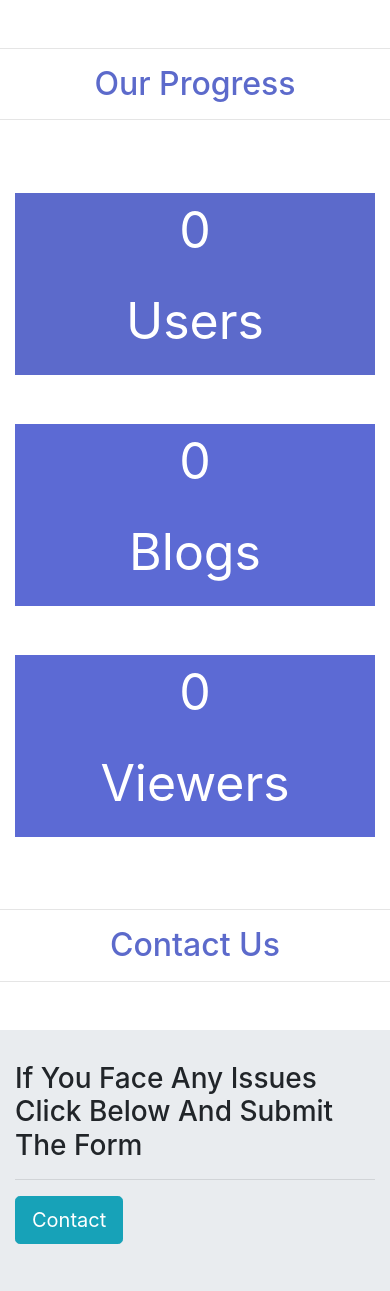
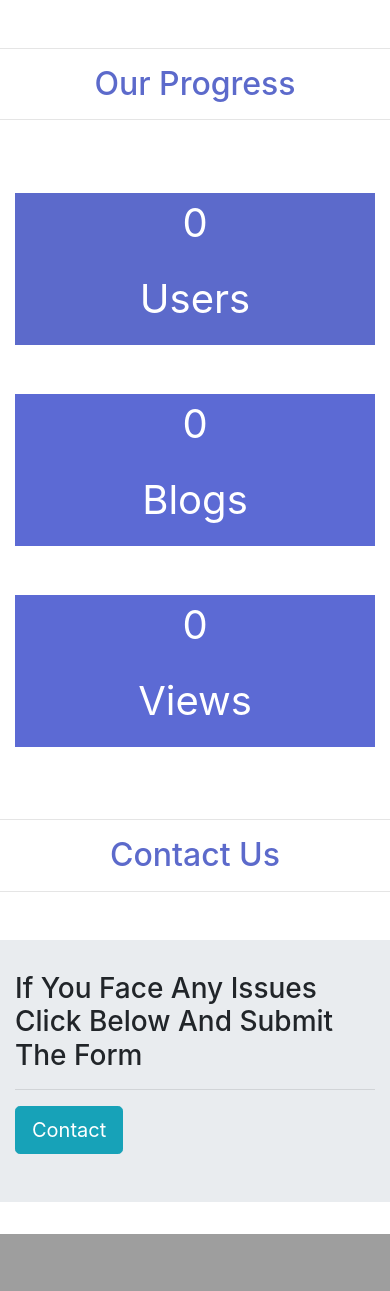
Before and after one commit to kritirikhi/CodeNista, a Django app: page /about/ in a window 390 px wide. Shown: the part 1079-2370 px from the top of the page. After the commit the page ends 2313 px from the top, so only its background shows below. Run offline with Django 3.2, Linux system fonts and the light colour scheme; data that the repository does not hold is empty; some libraries are stand-ins or nearby versions.

Commit message:
added responsiveness

```diff
--- a/templates/home/about.html
+++ b/templates/home/about.html
@@ -3,6 +3,16 @@
 {% block title %}
     About Us
 {% endblock title %}
+
+<style>
+
+@media screen and (min-width: 425.1px) {
+  div.example {
+    font-size: 80px;
+  }
+}
+
+</style>
 
 {% block body %}
 
@@ -42,20 +52,20 @@
             <div class="col-sm-2"></div>
             <div class="col-sm-2 mt-4 mb-4" style="background-color:#5c6acb">
                 <div style="color:#ffcc00"><i class="mt-4 fa fa-users"></i></div>
-                <p style="font-size:50px; color:white">{{users}}</p>
-                <p style="font-size:50px; color:white">Users</p>
+                <p style="font-size:40px; color:white">{{users}}</p>
+                <p style="font-size:40px; color:white">Users</p>
             </div>
             <div class="col-sm-1"></div>
             <div class="col-sm-2 mt-4 mb-4" style="background-color:#5c6ad4">
                 <div style="color:#ffcc00"><i class="mt-4 fa fa-briefcase"></i></div>
-                <p style="font-size:50px; color:white">{{posts}}</p>
-                <p style="font-size:50px; color:white">Blogs</p>
+                <p style="font-size:40px; color:white">{{posts}}</p>
+                <p style="font-size:40px; color:white">Blogs</p>
             </div>
             <div class="col-sm-1"></div>
             <div class="col-sm-2 mt-4 mb-4" style="background-color:#5c6ad4">
                 <div style="color:#ffcc00"><i class="mt-4 fa fa-users"></i></div>
-                <p class="counter" style="font-size:50px; color:white">{{views}}</p>
-                <p style="font-size:50px; color:white">Viewers</p>
+                <p style="font-size:40px; color:white">{{views}}</p>
+                <p style="font-size:40px; color:white">Views</p>
             </div>
 
         </div>
```
Also changed, not shown: db.sqlite3.
